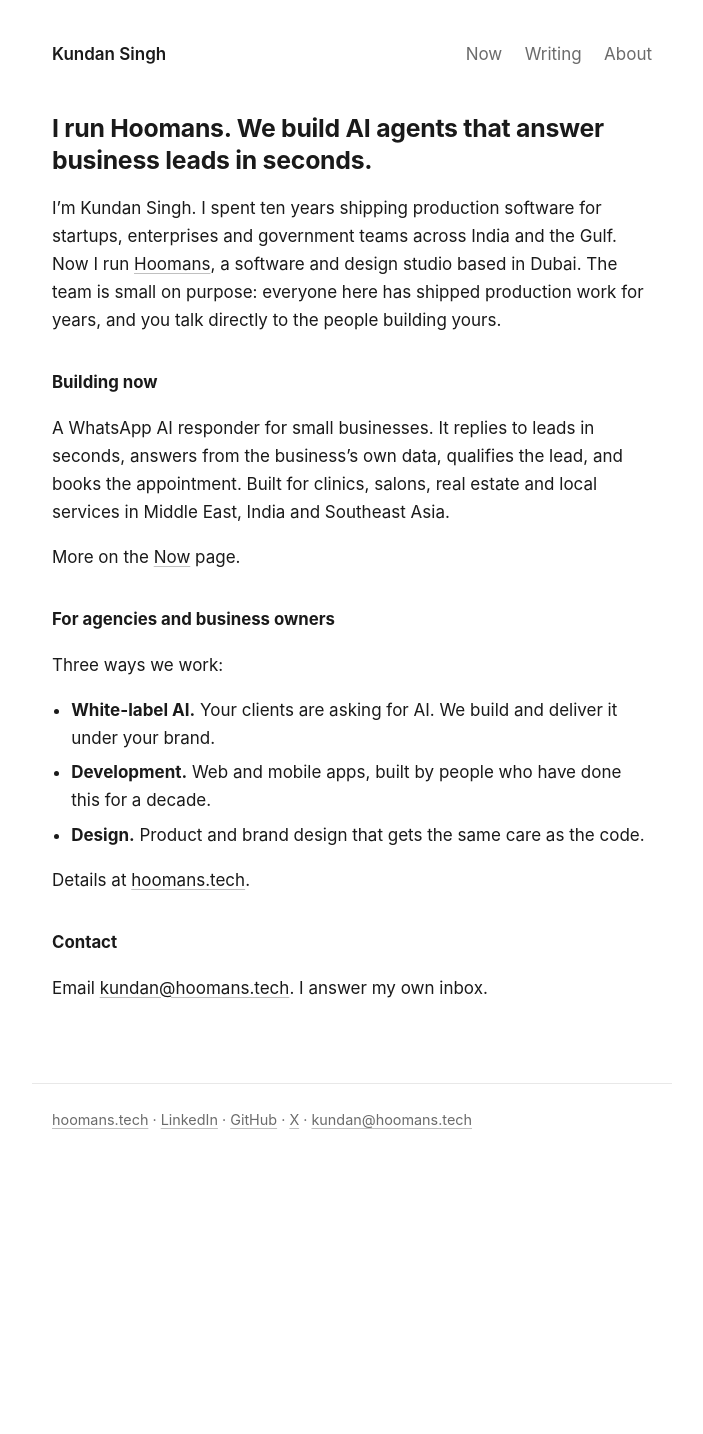
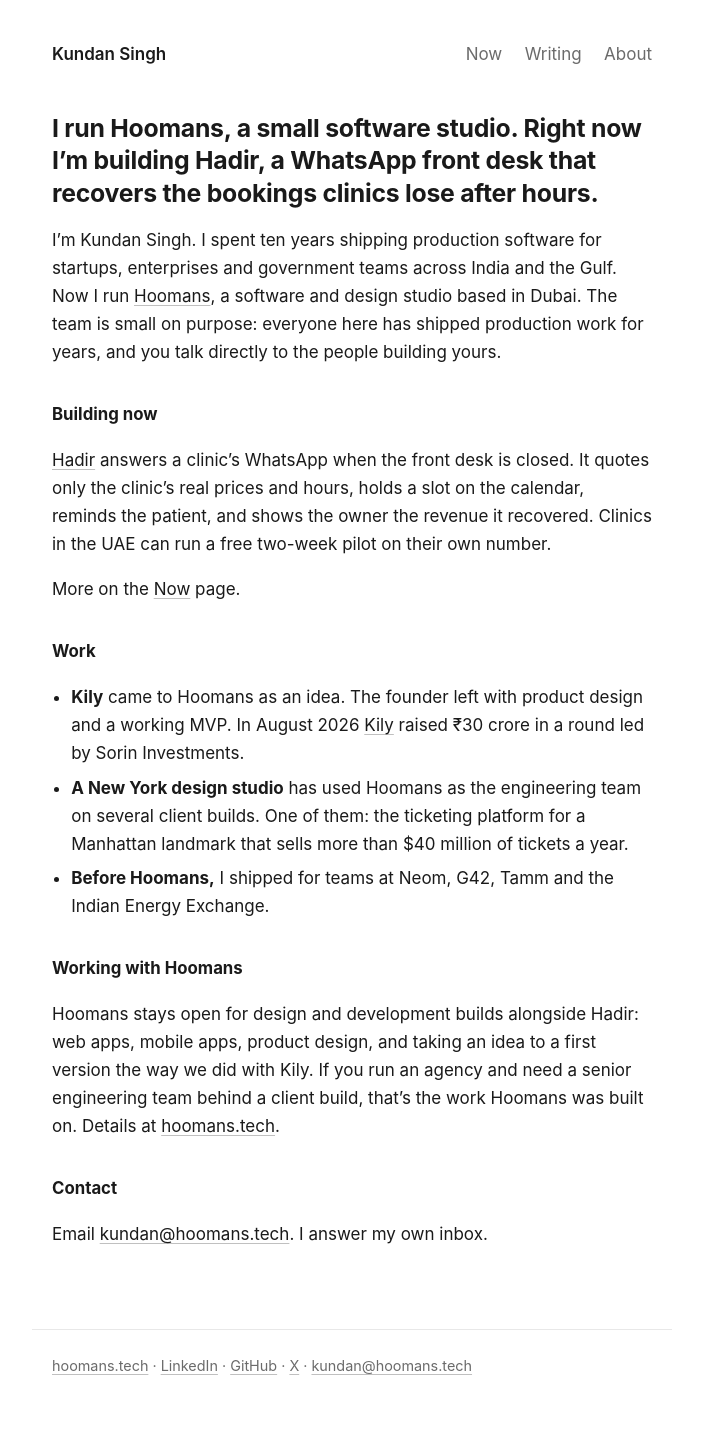
Before and after one commit to kundanvishen/kundanvishen.github.io, a Jekyll site: the page built from index.md, in a window 1280 px wide. Shown: the whole page, without its empty margins (288-991 px from the left). Built offline with Jekyll 4.4.1, drawn with Linux system fonts in a browser that asks for light colours; our own code applies the rules of GitHub Pages for plain Markdown files; before the commit the page ends 1188 px from its top, so only the background shows below that.

Commit message:
Copy refresh: Hadir replaces the lead responder, Kily and client work as proof, white-label retired
- Home: headline moves off the reply-led pitch to Hadir's front-desk framing; new Work section (Kily with the Aug 2026 round, Big Human client work described without names, pre-Hoomans teams); agency offer reworded without "white label"
- Now: dated September 2026, Hadir + client work, white-label item removed
- About: Hadir paragraph, one-product framing
- Site description updated to match

Co-Authored-By: Claude Fable 5.1 <noreply@anthropic.com>

```diff
--- a/_config.yml
+++ b/_config.yml
@@ -1,5 +1,5 @@
 title: Kundan Singh
-description: I run Hoomans. We build AI agents that answer business leads in seconds.
+description: I run Hoomans, a Dubai-based software studio. Right now I'm building Hadir, a WhatsApp front desk that recovers the bookings clinics lose after hours.
 url: "https://kundanvishen.com"
 
 markdown: kramdown
--- a/index.md
+++ b/index.md
@@ -1,28 +1,28 @@
 ---
 layout: default
 permalink: /
-description: I run Hoomans, a Dubai-based software and design studio. We build AI agents that answer business leads in seconds.
+description: I run Hoomans, a Dubai-based software studio. Right now I'm building Hadir, a WhatsApp front desk that recovers the bookings clinics lose after hours.
 ---
 
-# I run Hoomans. We build AI agents that answer business leads in seconds.
+# I run Hoomans, a small software studio. Right now I'm building Hadir, a WhatsApp front desk that recovers the bookings clinics lose after hours.
 
 I'm Kundan Singh. I spent ten years shipping production software for startups, enterprises and government teams across India and the Gulf. Now I run [Hoomans](https://hoomans.tech), a software and design studio based in Dubai. The team is small on purpose: everyone here has shipped production work for years, and you talk directly to the people building yours.
 
 ## Building now
 
-A WhatsApp AI responder for small businesses. It replies to leads in seconds, answers from the business's own data, qualifies the lead, and books the appointment. Built for clinics, salons, real estate and local services in Middle East, India and Southeast Asia.
+[Hadir](https://gethadir.com) answers a clinic's WhatsApp when the front desk is closed. It quotes only the clinic's real prices and hours, holds a slot on the calendar, reminds the patient, and shows the owner the revenue it recovered. Clinics in the UAE can run a free two-week pilot on their own number.
 
 More on the [Now](/now/) page.
 
-## For agencies and business owners
+## Work
 
-Three ways we work:
+- **Kily** came to Hoomans as an idea. The founder left with product design and a working MVP. In August 2026 [Kily](https://kily.ai) raised ₹30 crore in a round led by Sorin Investments.
+- **A New York design studio** has used Hoomans as the engineering team on several client builds. One of them: the ticketing platform for a Manhattan landmark that sells more than $40 million of tickets a year.
+- **Before Hoomans,** I shipped for teams at Neom, G42, Tamm and the Indian Energy Exchange.
 
-- **White-label AI.** Your clients are asking for AI. We build and deliver it under your brand.
-- **Development.** Web and mobile apps, built by people who have done this for a decade.
-- **Design.** Product and brand design that gets the same care as the code.
+## Working with Hoomans
 
-Details at [hoomans.tech](https://hoomans.tech).
+Hoomans stays open for design and development builds alongside Hadir: web apps, mobile apps, product design, and taking an idea to a first version the way we did with Kily. If you run an agency and need a senior engineering team behind a client build, that's the work Hoomans was built on. Details at [hoomans.tech](https://hoomans.tech).
 
 ## Contact
 
```
Also changed, not shown: about.md (+3 -3 lines), now.md (+3 -5 lines).
